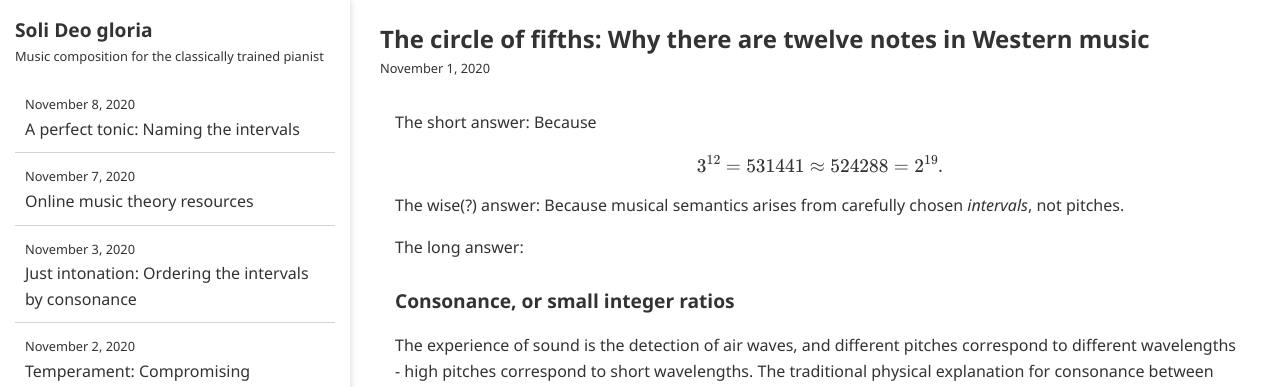
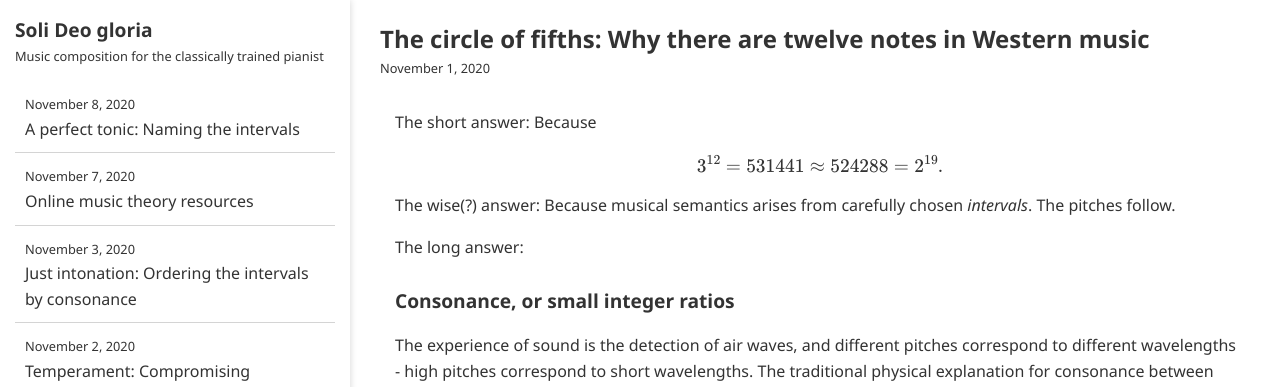
Before and after one commit to ansyblenetwork/sdg, a Jekyll site: the page built from _posts/2020-11-01-the-circle-of.md, in a window 1280 px wide and 900 px high. Shown: the top 387 px of the window. Built offline with Jekyll 4.4.1, drawn with Linux system fonts in a browser that asks for light colours; formulas are drawn with MathJax 3.

Commit message:
Update 2020-11-01-the-circle-of.md

```diff
--- a/_posts/2020-11-01-the-circle-of.md
+++ b/_posts/2020-11-01-the-circle-of.md
@@ -6,7 +6,7 @@ The short answer: Because
 
 $$3^{12} = 531441 \approx 524288 = 2^{19}.$$
 
-The wise(?) answer: Because musical semantics arises from carefully chosen _intervals_, not pitches.
+The wise(?) answer: Because musical semantics arises from carefully chosen _intervals_. The pitches follow.
 
 The long answer:
 
```
